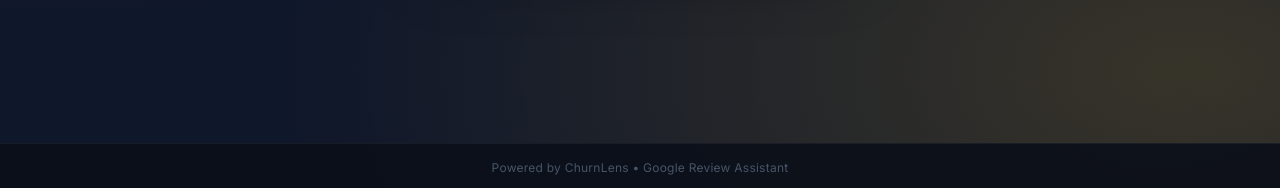
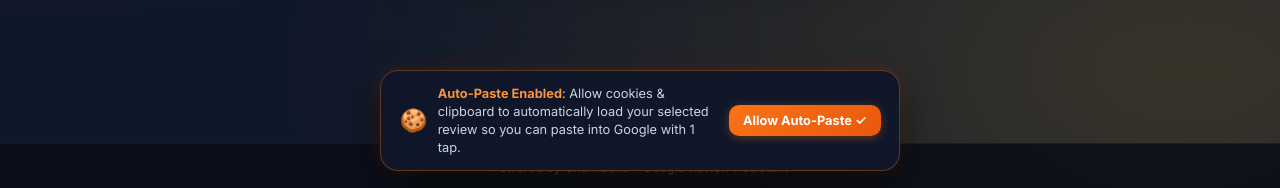
Before and after one commit to tkacha467/Customer_Churn_Predection_NLP, a React (Vite) app in the folder frontend/: page / in a window 1280 px wide. Shown: the part 609-797 px from the top of the page. Built offline with nearby package versions, Linux system fonts and the light colour scheme; no server answers.

Commit message:
feat(flow): direct Google writereview popup URL with cookie auto-paste consent bar

```diff
--- a/frontend/src/components/CustomerReview.jsx
+++ b/frontend/src/components/CustomerReview.jsx
@@ -7,7 +7,7 @@
   emoji: '🍳',
   category: 'Breakfast & Snacks · Rajkot',
   googleMapUrl:
-    'https://www.google.com/maps/place/Nasta+ghar/@22.287553,70.7539998,17z/data=!4m8!3m7!1s0x3959cb0037bbe265:0xba2e639db7b193d6!8m2!3d22.2875481!4d70.7565747!9m1!1b1!16s%2Fg%2F11yk9xk25r?entry=ttu&g_ep=EgoyMDI2MDkyMy4wIKXMDSoASAFQAw%3D%3D',
+    'https://search.google.com/local/writereview?placeid=ChIJEGXiuzcAy1k51pOxt51jLro',
 };
 
 const DEFAULT_TOPICS = [
@@ -78,6 +78,24 @@
   const [privateNote, setPrivateNote] = useState('');
   const [privateContact, setPrivateContact] = useState('');
   const [privateSent, setPrivateSent] = useState(false);
+
+  // Cookie & Auto-Paste Consent
+  const [cookieConsent, setCookieConsent] = useState(() => {
+    try {
+      return localStorage.getItem('ng_auto_paste_consent') === 'true';
+    } catch {
+      return false;
+    }
+  });
+
+  const handleAcceptConsent = () => {
+    try {
+      localStorage.setItem('ng_auto_paste_consent', 'true');
+    } catch {}
+    setCookieConsent(true);
+    setShowCopyToast(true);
+    setTimeout(() => setShowCopyToast(false), 2500);
+  };
 
   // ─── FETCH CONFIG (optional enrichment, never overrides brand name) ─────────
   useEffect(() => {
@@ -692,6 +710,25 @@
           </div>
         </div>
       )}
+
+      {/* ════════ COOKIE & AUTO-PASTE PERMISSION BANNER ════════ */}
+      {!cookieConsent && (
+        <div className="ng-cookie-bar" role="region" aria-label="Auto-paste permission">
+          <div className="ng-cookie-content">
+            <span className="ng-cookie-emoji">🍪</span>
+            <div className="ng-cookie-msg">
+              <strong>Auto-Paste Enabled</strong>: Allow cookies & clipboard to automatically load your selected review so you can paste into Google with 1 tap.
+            </div>
+          </div>
+          <button
+            type="button"
+            className="ng-cookie-btn"
+            onClick={handleAcceptConsent}
+          >
+            Allow Auto-Paste ✓
+          </button>
+        </div>
+      )}
     </div>
   );
 }
--- a/frontend/src/index.css
+++ b/frontend/src/index.css
@@ -3696,3 +3696,92 @@
   border-color: rgba(249, 115, 22, 0.3);
   color: #fdba74;
 }
+
+/* ── COOKIE & AUTO-PASTE BAR ───────────────────────────────────────────────── */
+.ng-cookie-bar {
+  position: fixed;
+  bottom: 1.25rem;
+  left: 50%;
+  transform: translateX(-50%);
+  width: calc(100% - 2.5rem);
+  max-width: 520px;
+  background: rgba(15, 23, 42, 0.94);
+  border: 1px solid rgba(249, 115, 22, 0.35);
+  backdrop-filter: blur(16px);
+  -webkit-backdrop-filter: blur(16px);
+  border-radius: 18px;
+  padding: 0.85rem 1.15rem;
+  display: flex;
+  align-items: center;
+  justify-content: space-between;
+  gap: 1rem;
+  box-shadow:
+    0 16px 40px rgba(0, 0, 0, 0.6),
+    0 0 20px rgba(249, 115, 22, 0.15);
+  z-index: 9999;
+  animation: ngCookieUp 0.35s cubic-bezier(0.22, 1, 0.36, 1) both;
+}
+
+@keyframes ngCookieUp {
+  from { opacity: 0; transform: translate(-50%, 20px); }
+  to   { opacity: 1; transform: translate(-50%, 0); }
+}
+
+.ng-cookie-content {
+  display: flex;
+  align-items: center;
+  gap: 0.65rem;
+  flex: 1;
+}
+
+.ng-cookie-emoji {
+  font-size: 1.4rem;
+  line-height: 1;
+  flex-shrink: 0;
+}
+
+.ng-cookie-msg {
+  font-size: 0.8rem;
+  color: #cbd5e1;
+  line-height: 1.4;
+}
+
+.ng-cookie-msg strong {
+  color: #fb923c;
+}
+
+.ng-cookie-btn {
+  flex-shrink: 0;
+  background: linear-gradient(135deg, #f97316 0%, #ea580c 100%);
+  border: none;
+  color: #ffffff;
+  font-size: 0.8rem;
+  font-weight: 700;
+  padding: 0.5rem 0.9rem;
+  border-radius: 10px;
+  cursor: pointer;
+  transition: all 0.2s ease;
+  white-space: nowrap;
+  box-shadow: 0 2px 10px rgba(249, 115, 22, 0.35);
+}
+
+.ng-cookie-btn:hover {
+  background: linear-gradient(135deg, #ea580c 0%, #c2410c 100%);
+  transform: translateY(-1px);
+  box-shadow: 0 4px 14px rgba(249, 115, 22, 0.5);
+}
+
+@media (max-width: 480px) {
+  .ng-cookie-bar {
+    flex-direction: column;
+    align-items: stretch;
+    gap: 0.65rem;
+    bottom: 0.85rem;
+    padding: 0.85rem 1rem;
+  }
+  .ng-cookie-btn {
+    text-align: center;
+    width: 100%;
+    padding: 0.6rem;
+  }
+}
```
Also changed, not shown: 1 other file (tests, documents, lock files or other folders).
